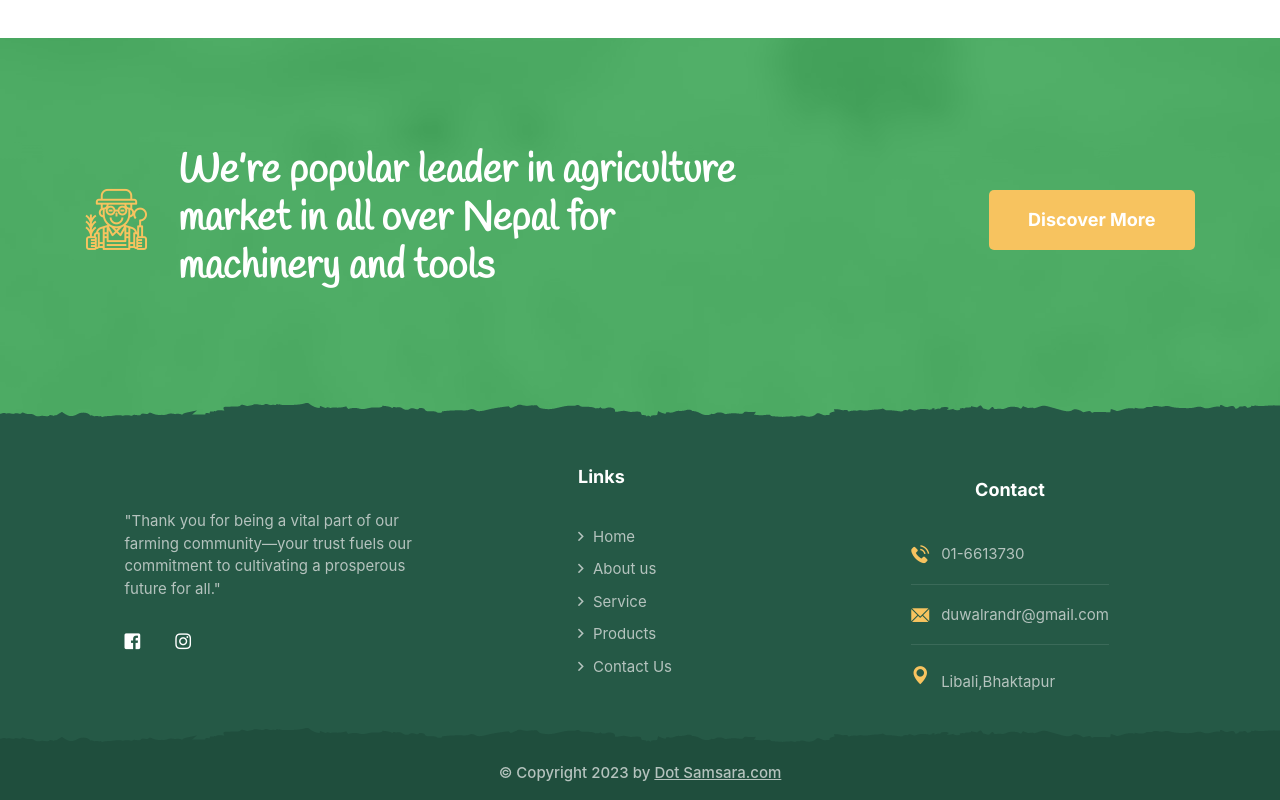
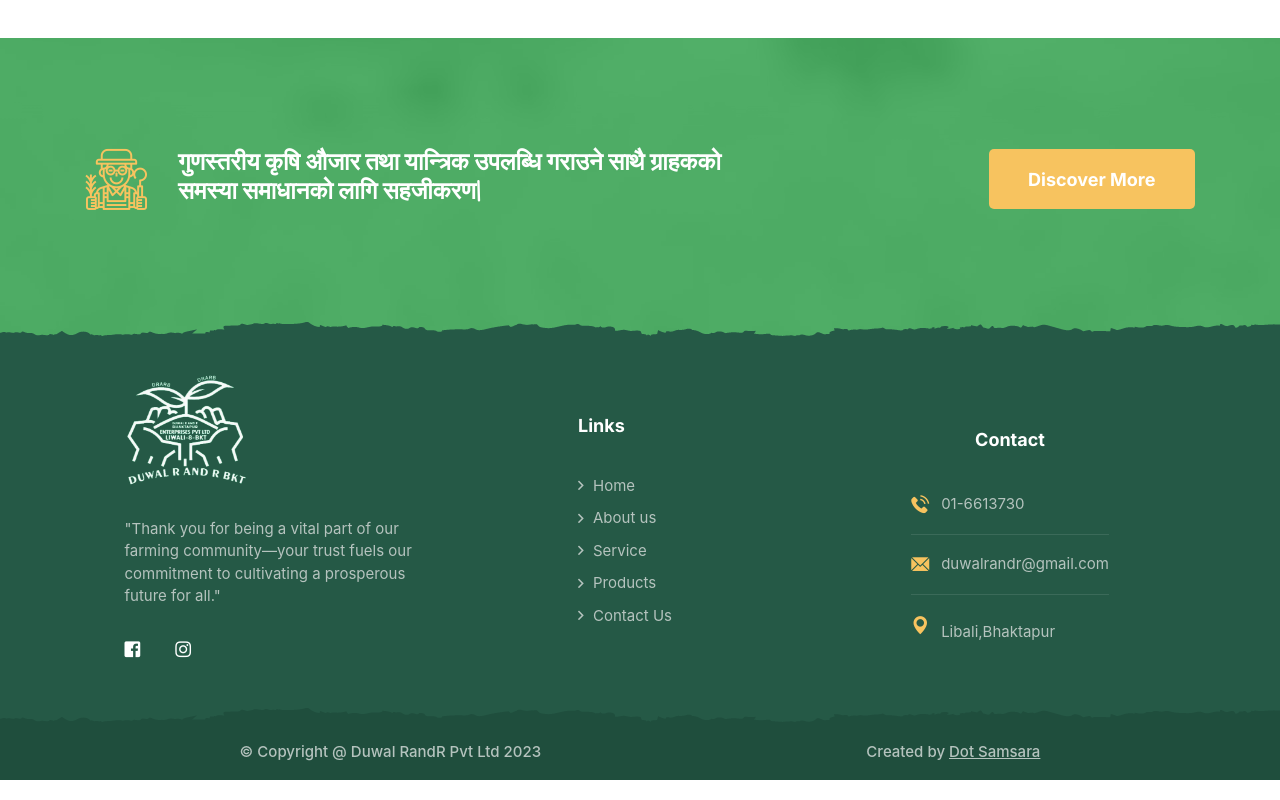
Before and after one commit to roshikDuwal/agriculture, a React (Vite) app: page /about in a window 1280 px wide. Shown: the part 2043-2843 px from the top of the page. Built offline with nearby package versions, Linux system fonts and the light colour scheme.

Commit message:
logo added

```diff
--- a/src/components/Productlist.jsx
+++ b/src/components/Productlist.jsx
@@ -14,6 +14,7 @@ import { getProductData } from "../pages/Product/api/useGetProduct";
 import { Image_domain } from "../../constants/Url";
 import { Link } from "react-router-dom";
 import { Box, Flex } from "@chakra-ui/react";
+import HomeImage from "../../assets/images/icons/home-1-blog-bg.png"
 
 const Productlist = () => {
   const [data, setData] = useState([]);
@@ -63,7 +64,7 @@ const Productlist = () => {
         style={{ marginTop: "1rem", padding: "0 2rem" }}
       >
         <img
-          src="assets/images/icons/home-1-blog-bg.png"
+          src={HomeImage}
           alt=""
           className="home-one__boxed-bg"
         />
--- a/src/components/ServiceList.jsx
+++ b/src/components/ServiceList.jsx
@@ -10,6 +10,7 @@ import {
 import React from "react";
 import ServiceImage1 from "../images/servicethree.jpg";
 import ServiceImage2 from "../images/servicefour.jpg";
+import ServiceImage3 from "../images/serviceimage.png";
 
 const ServiceList = () => {
   return (
@@ -24,6 +25,7 @@ const ServiceList = () => {
             <p>Our Services list</p>
             <h3>What We’re Offering</h3>
           </div>
+
           <div className="row">
             <Flex
               wrap="wrap"
@@ -37,6 +39,7 @@ const ServiceList = () => {
                   <Box className="service-two__card-image" height="40%">
                     <Image src={ServiceImage1} alt="" />
                   </Box>
+
                   <Flex
                     height="60%"
                     direction="column"
@@ -81,6 +84,28 @@ const ServiceList = () => {
                 </CardBody>
               </Card>
             </Flex>
+
+            <Flex align={"center"} justify={"center"} width={"100%"}>
+              <Card className="service-two__card" width="40rem" mb={5} mt={5}>
+                <CardBody p={0}>
+                  <Box className="service-two__card-image" height="20rem">
+                    <Image src={ServiceImage3} alt="" />
+                  </Box>
+
+                  <Flex
+                    direction="column"
+                    className="service-two__card-content"
+                  >
+                    <h3 style={{ width: "100% !important" }}>सहजीकरण</h3>
+                    <p>
+                      बिग्रेको ठौमा आएर बनाउने साथसाथै, ३० वर्षको योग्यता भएको
+                      तकनीशियन द्वारा मर्मत तथा फोनबाटै सानो तीनो समस्याहरू हल
+                      गराउने सुबिधाहरू प्राप्त गर्न सक्छौ।
+                    </p>
+                  </Flex>
+                </CardBody>
+              </Card>
+            </Flex>
           </div>
         </div>
       </section>
--- a/src/pages/About.jsx
+++ b/src/pages/About.jsx
@@ -257,8 +257,7 @@ const About = () => {
           <div className="call-to-action__content">
             <i className="call-to-action__icon agrikon-icon-agriculture-2"></i>
             <h3>
-              We’re popular leader in agriculture market in all over Nepal for
-              machinery and tools
+            गुणस्तरीय कृषि औजार तथा यान्त्रिक उपलब्धि गराउने साथै ग्राहकको समस्या समाधानको लागि सहजीकरण|
             </h3>
           </div>
           <div className="call-to-action__button">
--- a/src/pages/Footer.jsx
+++ b/src/pages/Footer.jsx
@@ -1,5 +1,5 @@
 import React from "react";
-import footerimage1 from "../../assets/images/logo-light.png";
+import footerimage1 from "../images/Whitelogo.png";
 import { Link } from "react-router-dom";
 import { Box, Flex } from "@chakra-ui/react";
 
@@ -16,9 +16,9 @@ const Footer = () => {
           <Flex flexWrap={'wrap'} >
             <Box flex={1} className=" footerbox">
               <div className="footer-widget " >
-                {/* <a href="index.html" className="footer-widget__Logo">
-                  <img src={footerimage1} width="153" alt="" style={{paddingBottom:"2rem"}} />
-                </a> */}
+                <a href="index.html" className="footer-widget__Logo">
+                  <img src={footerimage1} width="123" alt=""  />
+                </a>
                 <p>
                   "Thank you for being a vital part of our farming
                   community—your trust fuels our commitment to cultivating a
@@ -83,12 +83,11 @@ const Footer = () => {
       </footer>
 
       <div className="bottom-footer">
-        <div className="container" style={{alignItems:"center",display:"flex",justifyContent:"center"}}>
-          <p>© Copyright {new Date().getFullYear()} by  <a href="https://www.dotsamsara.com/" target="__blank" style={{textDecoration:"underline"}} >Dot Samsara.com</a>  </p>
-          {/* <div className="bottom-footer__links">
-            <a href="#">Terms & Conditions</a>
-            <a href="#">Privacy Policy</a>
-          </div> */}
+        <div className="container" style={{alignItems:"center",display:"flex",justifyContent:"space-around",gap:"1rem"}}>
+          <p>© Copyright @ Duwal RandR Pvt Ltd {new Date().getFullYear()}  </p>
+
+          <p>Created by  <a href="https://www.dotsamsara.com/" target="__blank" style={{textDecoration:"underline"}} >Dot Samsara</a>  </p>
+
         </div>
       </div>
 
--- a/src/pages/Home.jsx
+++ b/src/pages/Home.jsx
@@ -179,8 +179,7 @@ const Home = () => {
             <i className="call-to-action__icon agrikon-icon-agriculture-2"></i>
             <h3>
               {" "}
-              We’re popular leader in agriculture market in all over Nepal for
-              machinery and tools
+              गुणस्तरीय कृषि औजार तथा यान्त्रिक उपलब्धि गराउने साथै ग्राहकको समस्या समाधानको लागि सहजीकरण|
             </h3>
           </div>
           <div className="call-to-action__button">
```
Also changed, not shown: assets/css/main.css, src/images/Whitelogo.png (added), src/images/serviceimage.png (added).
